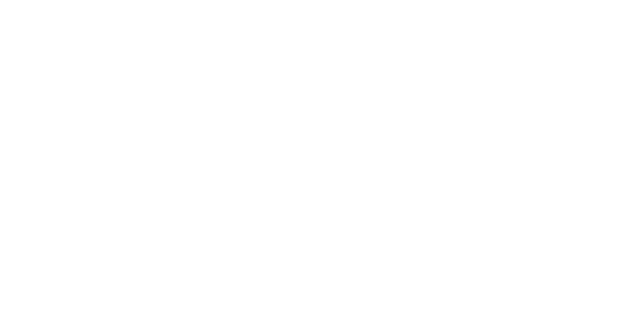
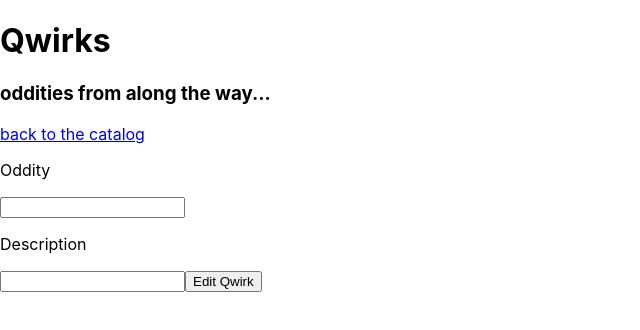
Before and after one commit to sescarrega/qwirk, a React (Create React App) app in the folder client/: page /1/edit in a window 1280 px wide. Before the commit this address had no page. Shown: the top 330 px of the page, without its empty margins (0-640 px from the left). Built offline with nearby package versions, Linux system fonts and the light colour scheme; no server answers.

Commit message:
edit capabilities

```diff
--- a/client/src/App.js
+++ b/client/src/App.js
@@ -2,6 +2,7 @@
 import{BrowserRouter, Route, Routes} from "react-router-dom";
 import Home from"./views/Home";
 import Create from './views/Create';
+import Edit from'./views/Edit';
 
 
 function App() {
@@ -10,6 +11,7 @@
     <Routes>
         <Route path="/" element={<Home/>}/>
         <Route path="/create" element={<Create/>}/>
+        <Route path=':id/edit' element={<Edit/>}/>
 
     </Routes>
     </BrowserRouter>
--- a/client/src/views/Create.jsx
+++ b/client/src/views/Create.jsx
@@ -1,6 +1,6 @@
-import React, {useEffect, useState} from 'react'
+import React, { useState} from 'react'
 import axios from 'axios'
-import {useParams, useNavigate, Link} from "react-router-dom"
+import {useNavigate, Link} from "react-router-dom"
 
 const Create = () => {
     const [qwirkName,setQwirkName] = useState("")
--- /dev/null
+++ b/client/src/views/Edit.jsx
@@ -0,0 +1,55 @@
+import React,  { useEffect, useState }  from 'react'
+import axios from 'axios'
+import {useParams, useNavigate, Link} from "react-router-dom"
+
+const Edit = () => {
+    const {id} = useParams()
+
+    const [qwirkName,setQwirkName] = useState("")
+    const [oddity1, setOddity1] = useState("")
+
+    const navigate = useNavigate()
+
+    useEffect(()=> {
+        axios.get(`http://localhost:8000/api/qwirk/${id}`)
+        .then(res => {
+            const qwirk = res.data
+            console.log(qwirk)
+            setQwirkName(qwirk.qwirkName)
+            setOddity1(qwirk.oddity1)
+
+        })
+        .catch(err => console.log(err))
+    }, [])
+
+    const handleSubmit = (e) => {
+        e.preventDefault()
+        axios.put(`http://localhost:8000/api/qwirk/${id}`,
+        {qwirkName, oddity1})
+        .then(response=> navigate("/"))
+        .catch (err => console.log(err))
+
+    }
+
+    return (
+    <div>
+        <div>
+        <h1> Qwirks</h1>
+        <h3> oddities from along the way...</h3>
+        <Link to={"/"}> back to the catalog</Link>
+        </div>
+        <form onSubmit={handleSubmit}>
+                <p> Oddity</p>
+                <input type="text" name='qwirkName' value={qwirkName} onChange={e => setQwirkName(e.target.value)} ></input>
+                <p> Description</p>
+                <input type="text" name="oddity1" value={oddity1} onChange={e => setOddity1(e.target.value)}></input>
+                <button type='submit'> Edit Qwirk</button>
+            </form>
+
+    </div>
+
+
+    )
+}
+
+export default Edit
```
Also changed, not shown: client/src/views/Home.jsx (line endings or trailing spaces).
